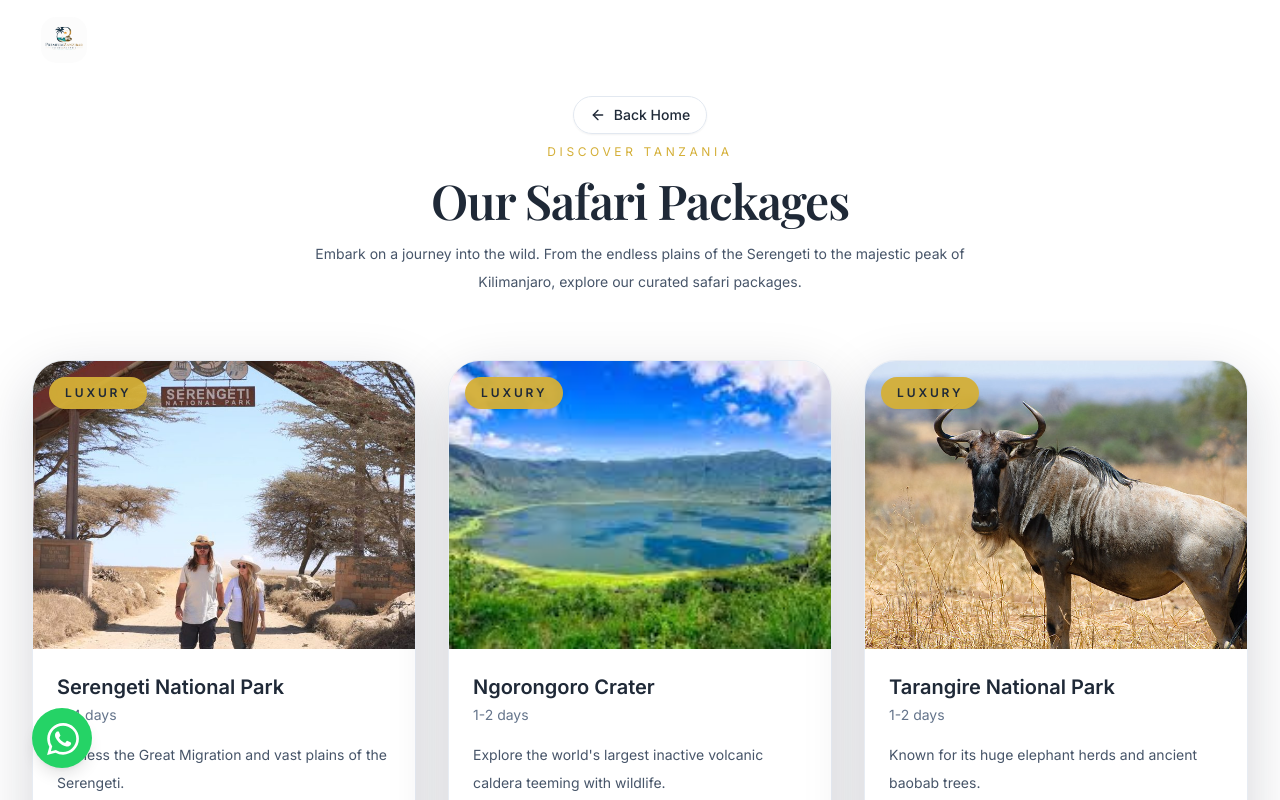
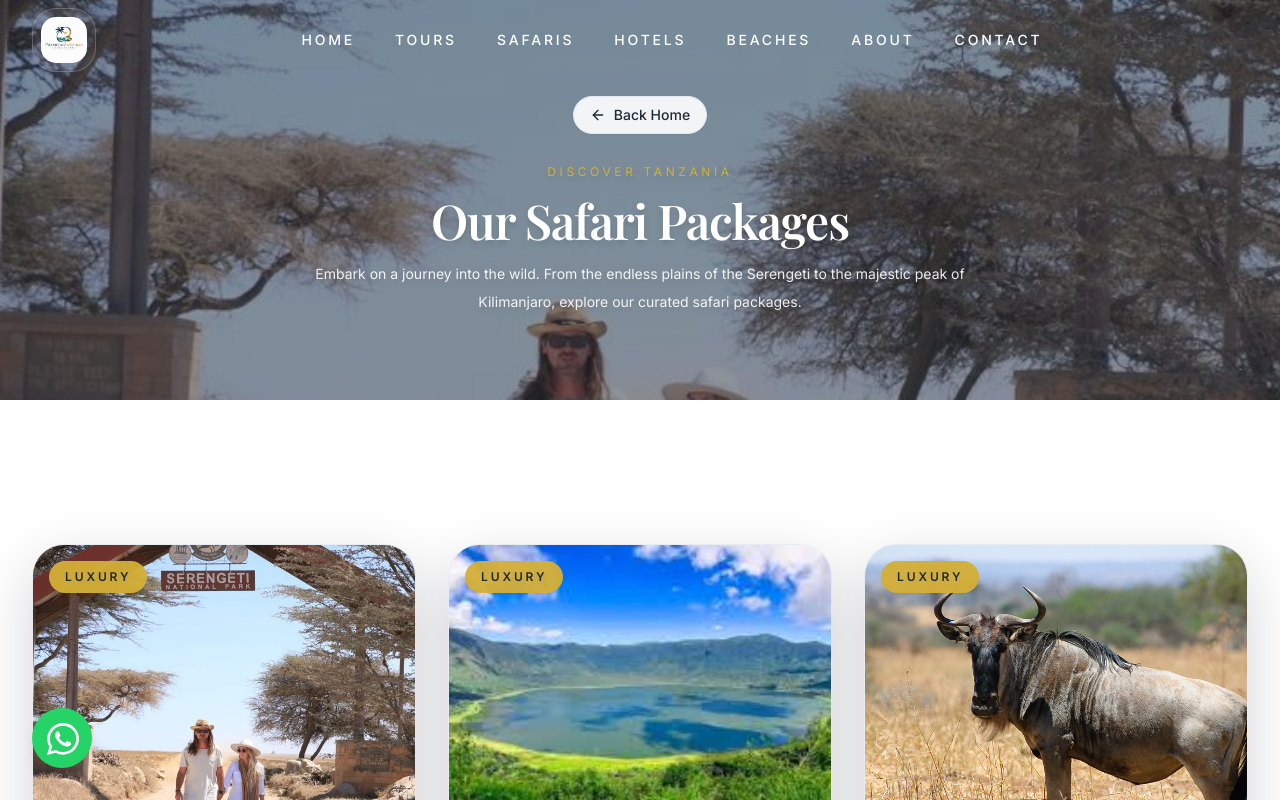
Before and after one commit to AbdulswamadJumanneHassan/Premium-Zanzibar-Tours---Safaris, a React (Vite) app: page /safaris in a window 1280 px wide. Shown: the top 800 px of the page. Built offline with nearby package versions, Linux system fonts and the light colour scheme.

Commit message:
feat: add hero section with background image and text overlays to Safaris page

```diff
--- a/src/pages/Safaris.jsx
+++ b/src/pages/Safaris.jsx
@@ -78,17 +78,25 @@ const allSafaris = [
 
 export default function Safaris() {
   return (
-    <main className="overflow-hidden pt-24">
-      <section className="mx-auto max-w-7xl px-6 pb-20 pt-12 sm:px-8">
-        <div className="flex flex-col gap-4 text-center">
-          <p className="text-xs uppercase tracking-[0.3em] text-gold">Discover Tanzania</p>
-          <h1 className="text-4xl font-serif font-semibold tracking-tight text-charcoal sm:text-5xl">
+    <main className="overflow-hidden">
+      {/* Hero Section */}
+      <section className="relative flex h-[50vh] min-h-[400px] w-full items-center justify-center pt-20">
+        <div className="absolute inset-0 z-0">
+          <img src={imgSerengeti} alt="Tanzania Safaris" className="h-full w-full object-cover" />
+          <div className="absolute inset-0 bg-charcoal/50" />
+        </div>
+        <div className="relative z-10 flex flex-col gap-4 px-6 text-center">
+          <p className="text-xs uppercase tracking-[0.3em] text-gold drop-shadow-md">Discover Tanzania</p>
+          <h1 className="font-serif text-4xl font-semibold tracking-tight text-white drop-shadow-md sm:text-5xl">
             Our Safari Packages
           </h1>
-          <p className="mx-auto max-w-2xl text-sm leading-7 text-slate-600">
+          <p className="mx-auto max-w-2xl text-sm leading-7 text-white/90 drop-shadow-md">
             Embark on a journey into the wild. From the endless plains of the Serengeti to the majestic peak of Kilimanjaro, explore our curated safari packages.
           </p>
         </div>
+      </section>
+
+      <section className="mx-auto max-w-7xl px-6 py-20 sm:px-8">
 
         <motion.div
           className="mt-16 grid gap-8 md:grid-cols-2 lg:grid-cols-3"
```
